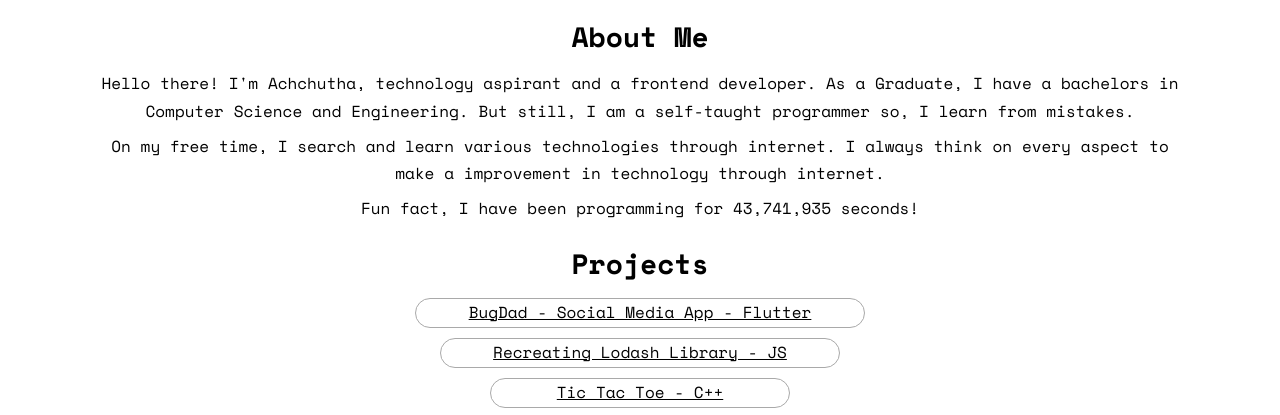
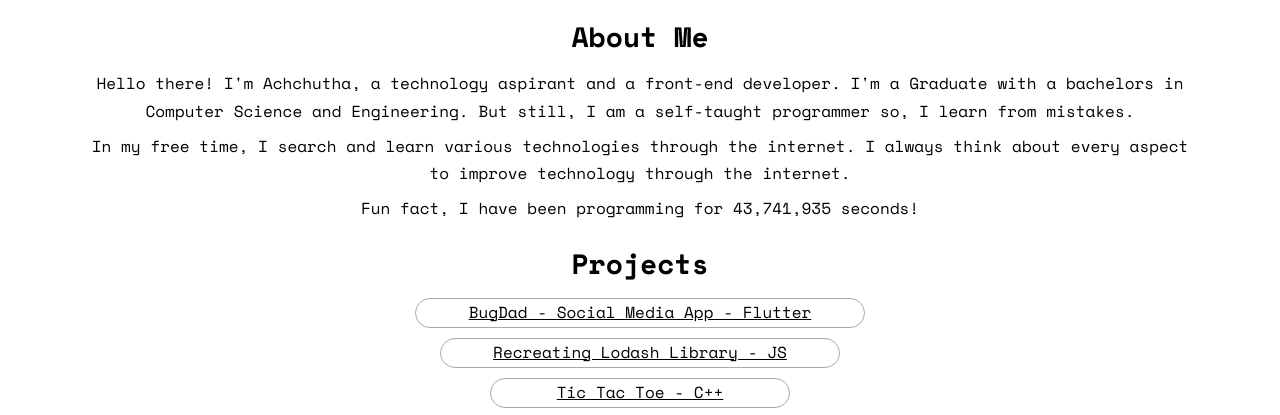
Before and after one commit to AchchuthaRengan/Minimal_Portfolio, a plain HTML site: page index.html in a window 1280 px wide. Shown: the part 381-796 px from the top of the page. Drawn offline with nearby package versions, Linux system fonts and the light colour scheme.

Commit message:
Update index.html

```diff
--- a/index.html
+++ b/index.html
@@ -30,11 +30,9 @@
             </div>
             <div class='brief_main'>
             <h1 class = 'about_head'>About Me</h1>
-            <p class='para_1'>Hello there! <span>I'm Achchutha</span>, technology aspirant and <span>a frontend developer</span>. As a Graduate, I have a bachelors in Computer Science and Engineering.
-                But still, I am a self-taught programmer so, I learn from mistakes.
+                <p class='para_1'>Hello there! <span>I'm Achchutha</span>, a technology aspirant and a <span>front-end developer</span>. I'm a Graduate with a bachelors in Computer Science and Engineering. But still, I am a self-taught programmer so, I learn from mistakes.
             </p>
-            <p class='para_3'>On my free time, I search and learn various technologies through internet.
-                I always think on every aspect to make a improvement in technology through internet.
+            <p class='para_3'>In my free time, I search and learn various technologies through the internet. I always think about every aspect to improve technology through the internet.
             </p>
             <p class='para_4'>Fun fact, I have been programming for <span id="time-container"></span> seconds!
             </p>
```
